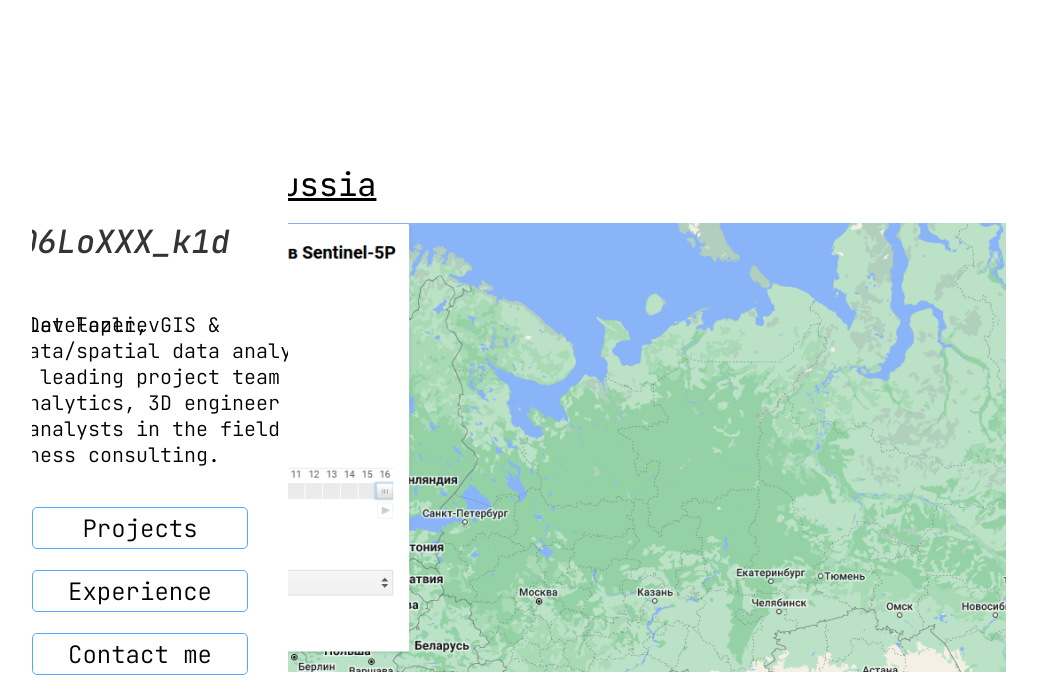
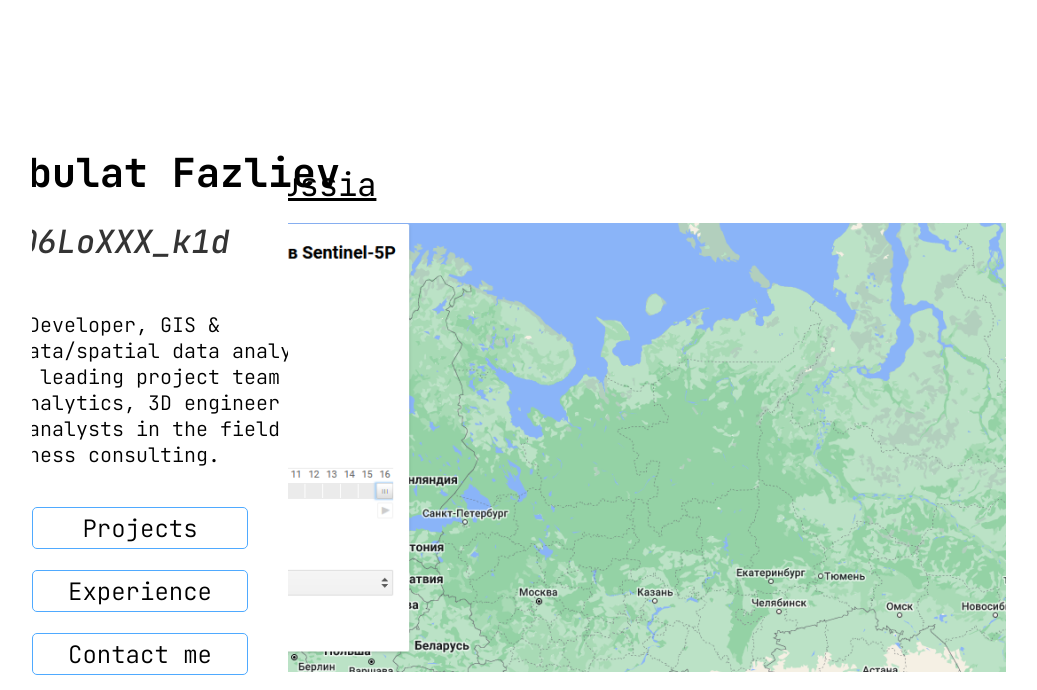
Before and after one commit to akbulat/portfolio, a website built with Parcel: page index.html in a window 1280 px wide. Shown: the whole page, without its empty margins (96-1133 px from the left). Built offline with nearby package versions, Linux system fonts and the light colour scheme.

Commit message:
Update index.css

```diff
--- a/index.css
+++ b/index.css
@@ -1,14 +1,18 @@
 .b,
 .geodata-spatial-data {
   position: absolute;
-  top: 166px; /* или другое значение, если необходимо */
+  top: 0;
   left: calc(50% - 244px);
+  font-size: var(--font-size-21xl);
+  margin-bottom: 30px;
+}
+.geodata-spatial-data {
+  top: 166px;
   font-size: var(--font-size-xl);
   font-weight: 300;
   display: inline-block;
   width: 360px;
   height: 155px;
-  margin-bottom: 50px; /* Увеличенный нижний отступ */
 }
 
 .geodata-ingeneer {
```
